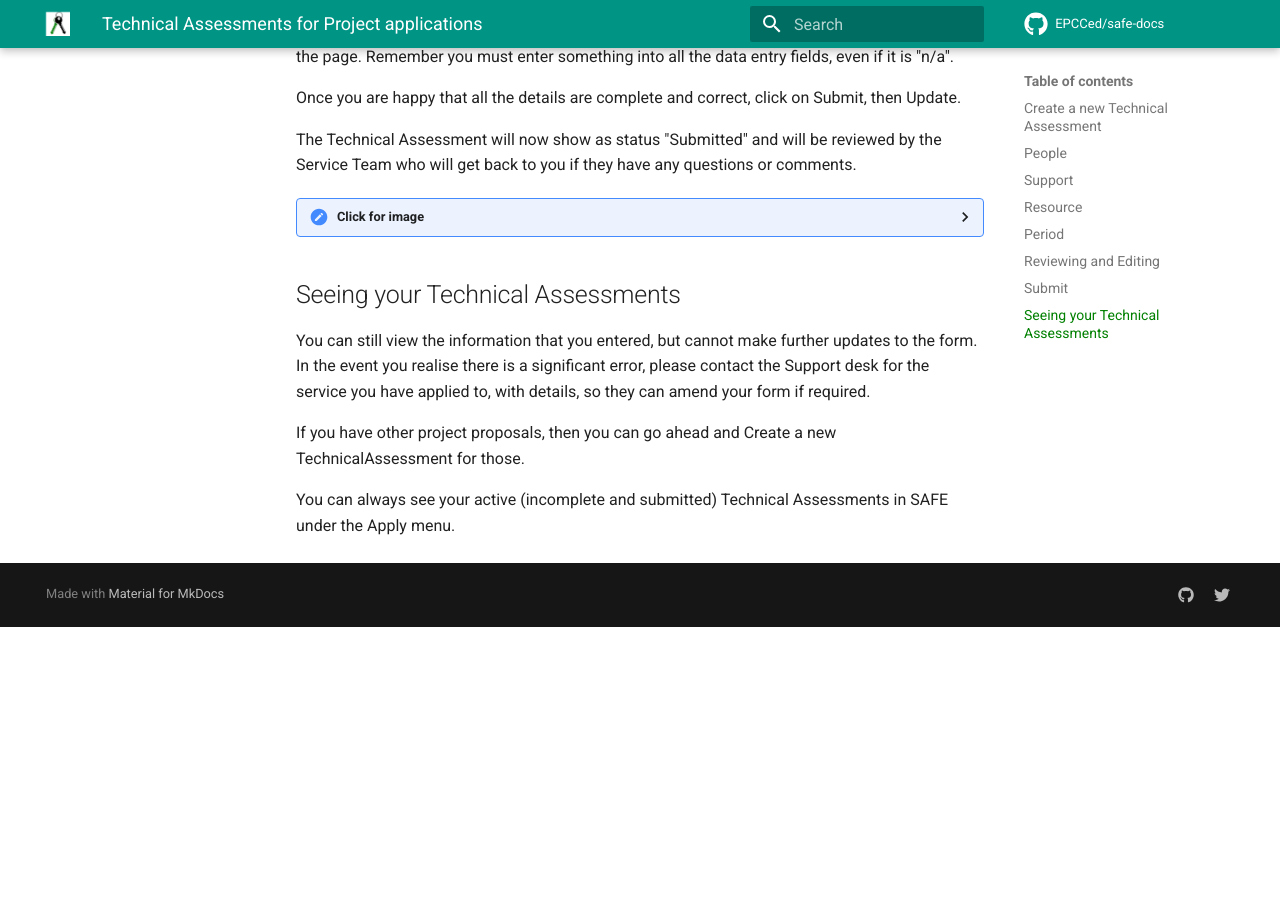
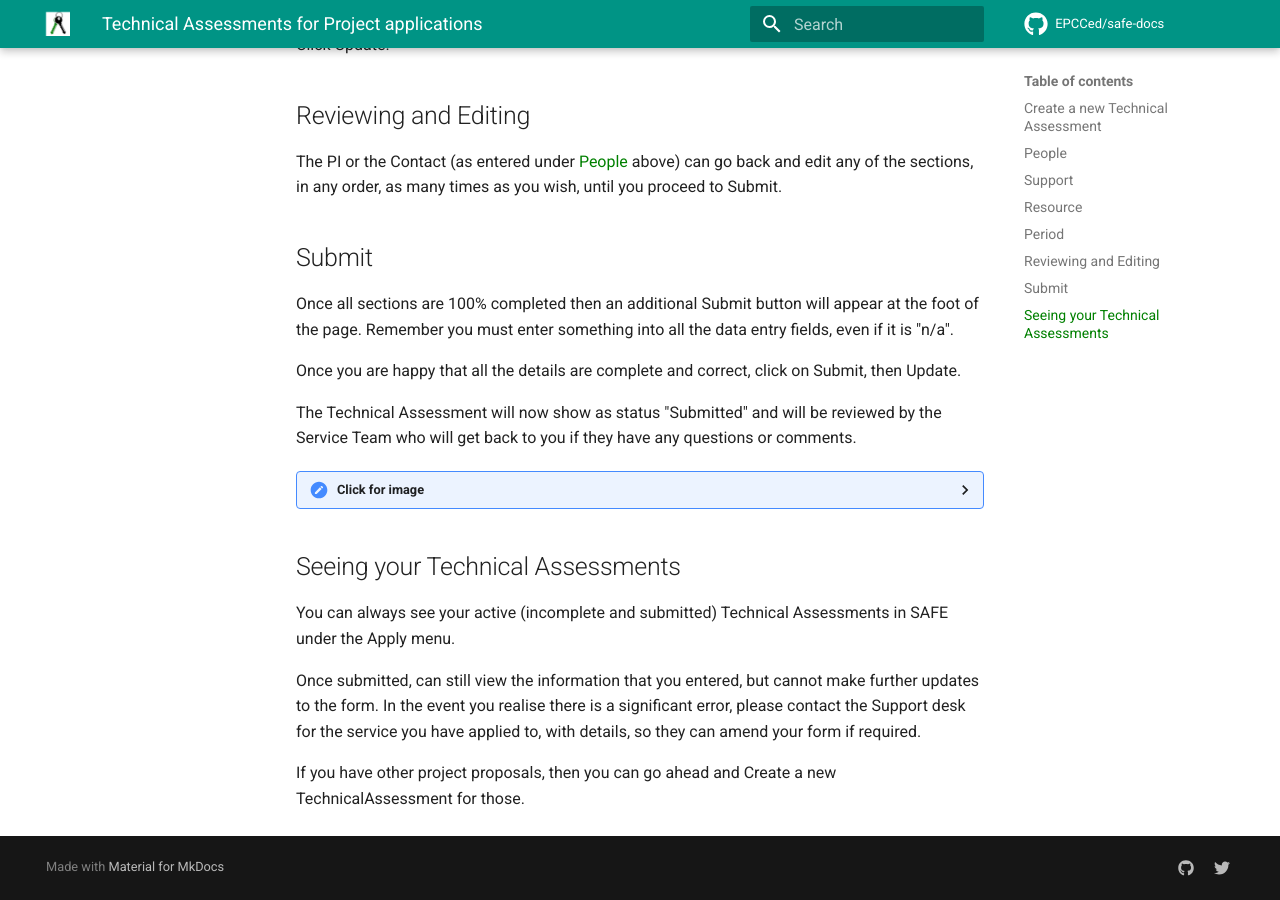
Before and after one commit to EPCCed/safe-docs, an MkDocs documentation site: the page built from docs/tas.md, in a window 1280 px wide and 900 px high, scrolled down 3722 px. Built offline with MkDocs 1.6.1 and Material for MkDocs 9.7.7, drawn with Linux system fonts in a browser that asks for light colours; comment, search, counter and statistics services are not loaded; before the commit the page ends 4349 px from its top, so only the background shows below that; some of the changed text lies outside the part shown.

Commit message:
Update tas.md

```diff
--- a/docs/tas.md
+++ b/docs/tas.md
@@ -52,9 +52,15 @@
 
 The assessment is now entered into SAFE, but there are still many details to enter before it is complete.
 
+!!!hint
+	All sections must be 100% completed before you will be able to Submit your assessment.<br>
+    If any part of any section is not relevant, always enter something such as "n/a" into the field.<br>
+    The final [Submit](#submit) button will appear once all sections are completed.
+
 Click on the `TechnicalAssessment.NNN` above to go back into the Technical Assessment and proceed to enter the remaining details.
 
-
+!!!hint
+    You can always return to the form, if you wish, by selecting Technical Assessments under the Apply menu, and selecting the `TechnialAssessment.NNN` under ID
 
 ## People
 
@@ -123,7 +129,7 @@
 - [ARCHER2](https://www.archer2.ac.uk/support-access/cu-calc.html)
 - [Cirrus](https://www.cirrus.ac.uk/access/grant#notional-costs)
 
-Enter the storage required for core source files and data sets (/home backed up storage)
+Enter the storage required for core source files and data sets (/home backed up storage)<br>
 Enter the storage required for working storage  (/work no backup, fast access storage)
 
 
@@ -171,8 +177,8 @@
 
 ## Seeing your Technical Assessments
 
-You can still view the information that you entered, but cannot make further updates to the form.  In the event you realise there is a significant error, please contact the Support desk for the service you have applied to, with details, so they can amend your form if required.
+You can always see your active (incomplete and submitted) Technical Assessments in SAFE under the Apply menu.
+
+Once submitted, can still view the information that you entered, but cannot make further updates to the form.  In the event you realise there is a significant error, please contact the Support desk for the service you have applied to, with details, so they can amend your form if required.
 
 If you have other project proposals, then you can go ahead and Create a new TechnicalAssessment for those.
-
-You can always see your active (incomplete and submitted) Technical Assessments in SAFE under the Apply menu.
```
